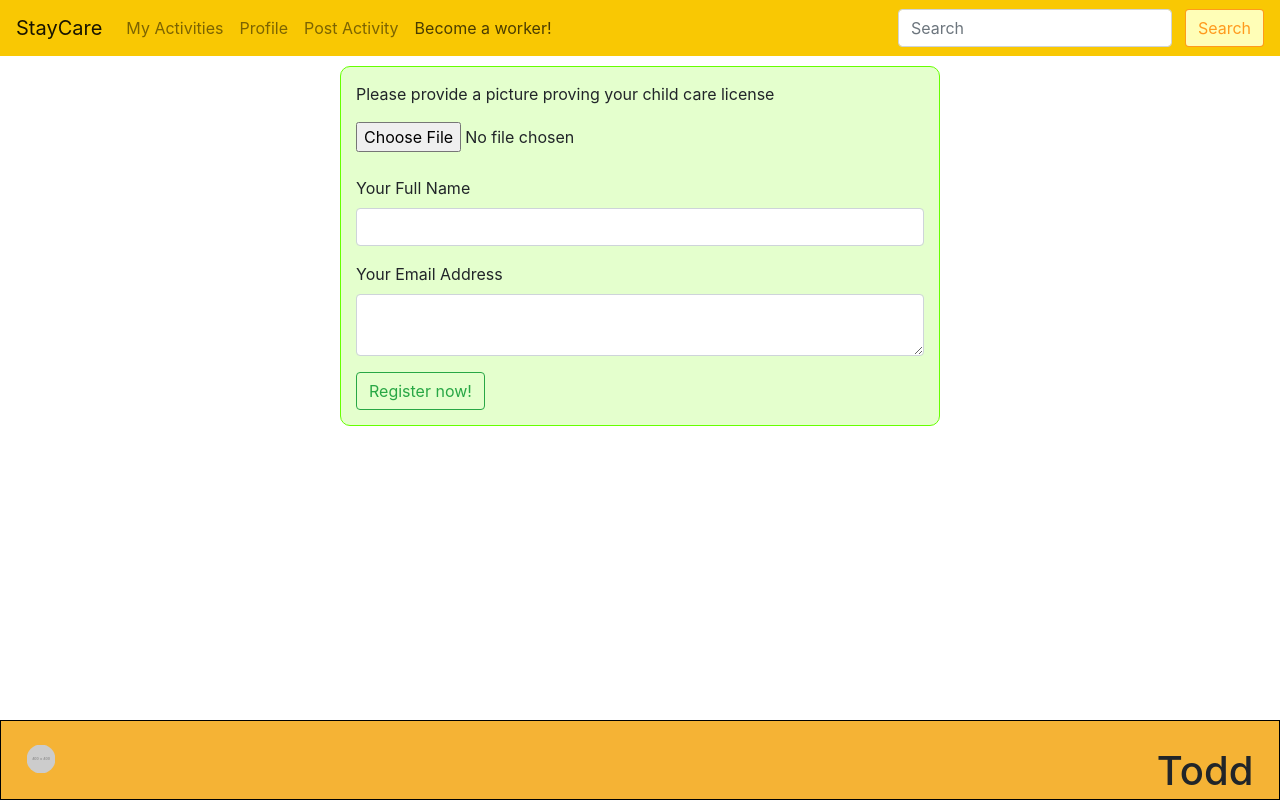
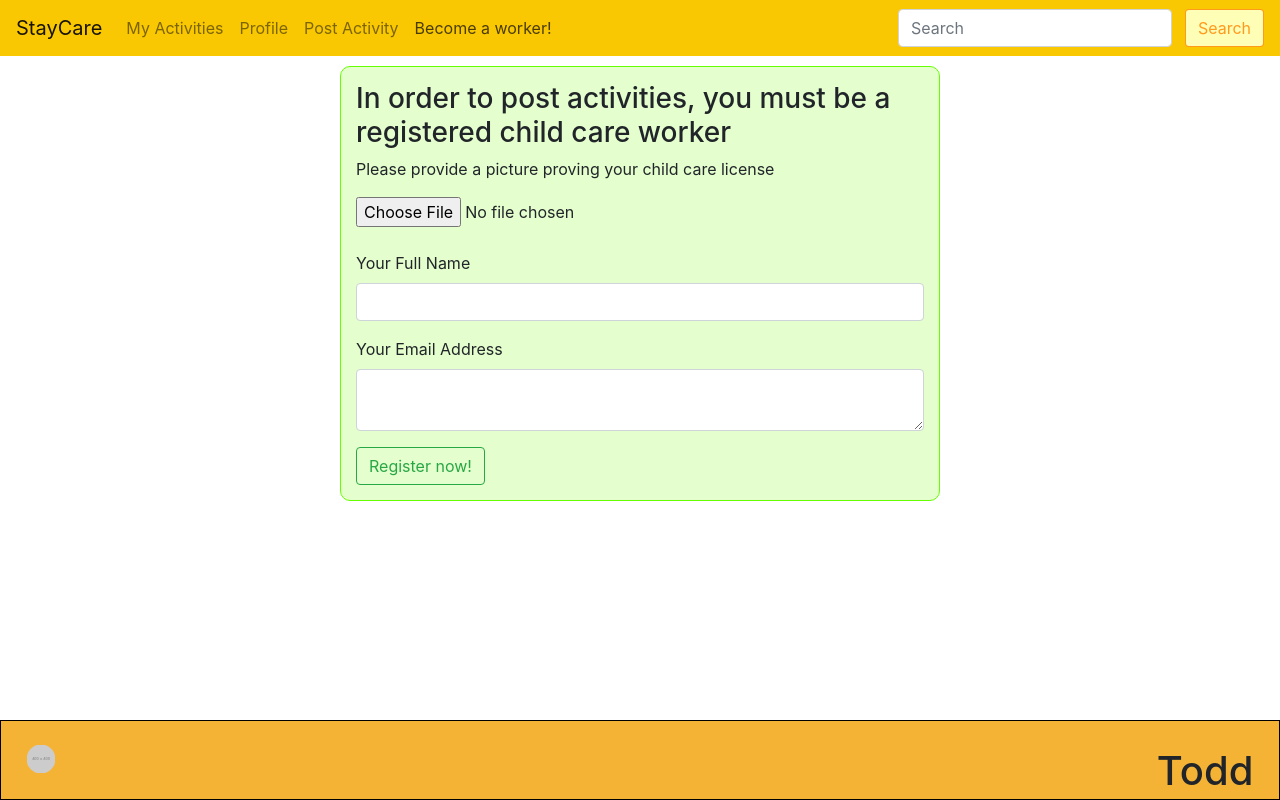
Before and after one commit to MarkKeeble14/COMP-2800-Team-BBY-39-StayCare, a plain HTML site: page index.html in a window 1280 px wide. Both pictures are taken after a click on the item "Become a worker!". Drawn offline with nearby package versions, Linux system fonts and the light colour scheme; no server answers; placeholder pictures from the web are drawn by us.

Commit message:
added a line to the worker form

```diff
--- a/index.html
+++ b/index.html
@@ -126,6 +126,7 @@
     </div>
 
     <div id="worker-registration-form">
+        <h3>In order to post activities, you must be a registered child care worker</h3>
         <p>Please provide a picture proving your child care license</p>
         <input type="file" id="workerImg">
         <div id="worker-img-container"><label for="filetoRead"></label></div>
```
